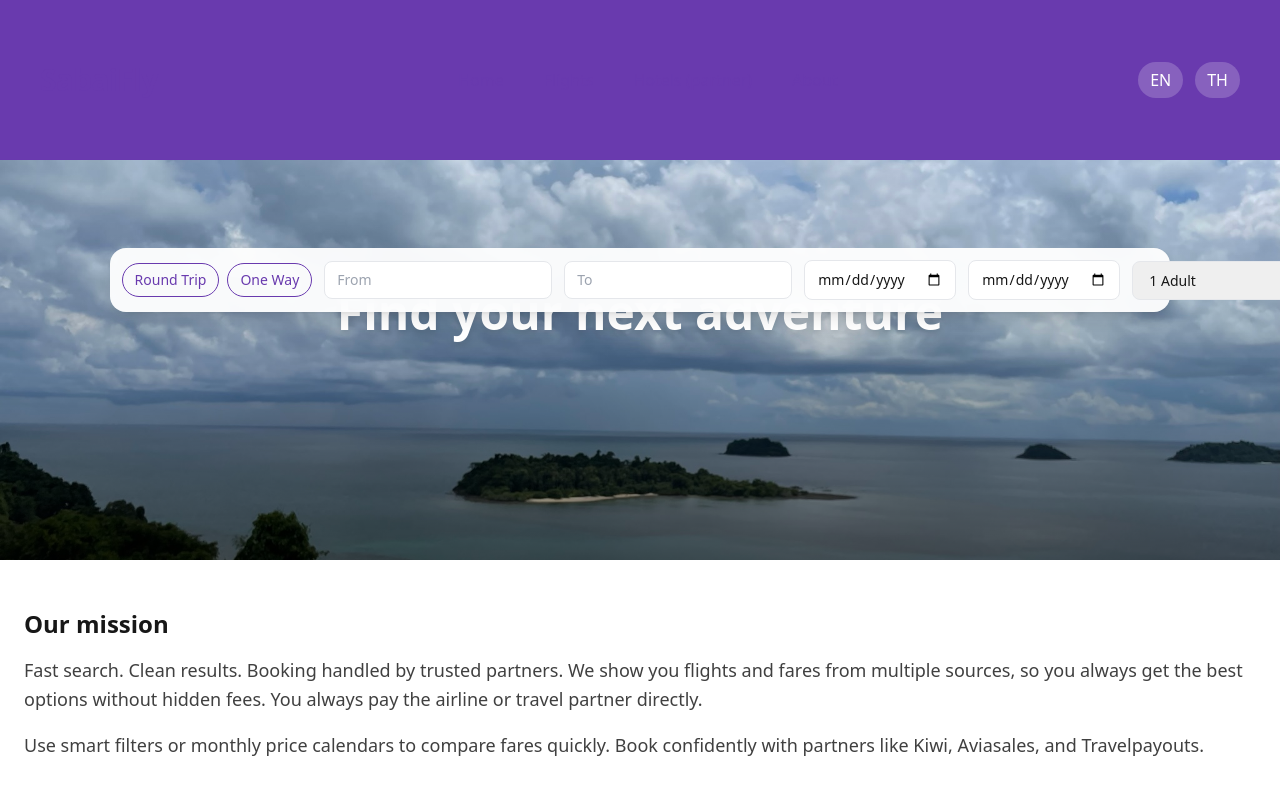
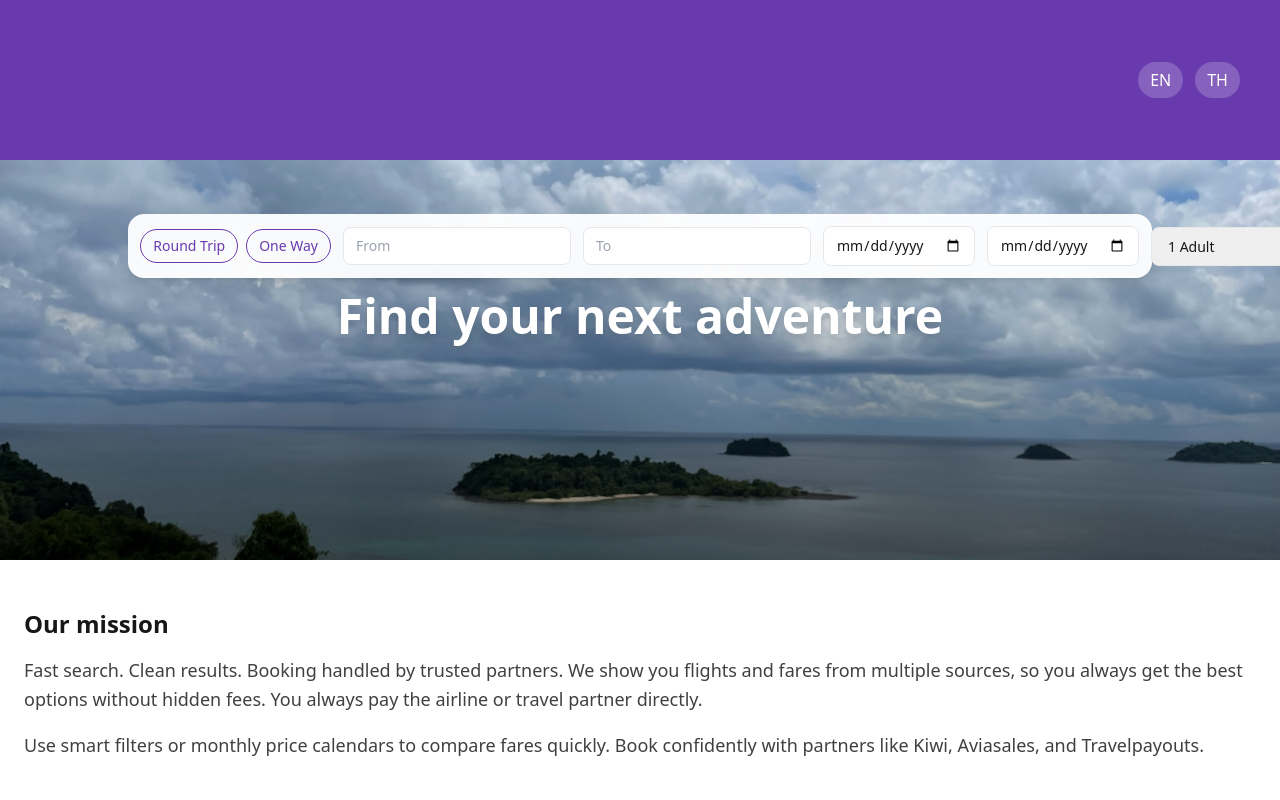
Before and after one commit to GarethScott007/sabaifly-site, a Next.js app: page / in a window 1280 px wide. Shown: the top 800 px of the page. Built offline with nearby package versions, Linux system fonts and the light colour scheme.

Commit message:
Update page.tsx

```diff
--- a/app/page.tsx
+++ b/app/page.tsx
@@ -1,13 +1,10 @@
 import Image from "next/image";
-import Header from "@/components/Header";
 import SearchForm from "@/components/SearchForm";
 import Link from "next/link";
 
 export default function Home() {
   return (
     <main className="flex flex-col items-center bg-white text-neutral-900 min-h-screen">
-      {/* Header */}
-
       {/* Hero Section */}
       <section className="relative w-full h-[420px] md:h-[400px] overflow-visible">
         {/* Background Image */}
@@ -19,19 +16,19 @@ export default function Home() {
           className="object-cover object-center z-0"
         />
 
-        {/* Gradient Overlay for readability */}
+        {/* Gradient Overlay */}
         <div className="absolute inset-0 bg-gradient-to-t from-black/50 via-black/10 to-transparent z-10" />
 
         {/* Hero Content */}
         <div className="absolute inset-0 z-20 flex flex-col items-center justify-center px-4">
-          <h1 className="text-white text-4xl md:text-5xl font-semibold drop-shadow-lg mb-8 text-center">
+          <h1 className="text-white text-4xl md:text-5xl font-semibold drop-shadow-lg mb-6 text-center">
             Find your next adventure
           </h1>
 
           {/* Search Bar */}
-         <div className="w-[92%] md:w-[88%] lg:w-[85%] bg-white/95 backdrop-blur-md rounded-2xl shadow-lg p-2 md:p-3 translate-y-[-120px]">
-  <SearchForm />
-</div>
+          <div className="w-[92%] md:w-[88%] lg:w-[82%] bg-white/95 backdrop-blur-md rounded-2xl shadow-lg p-2 md:p-3 translate-y-[-150px]">
+            <SearchForm />
+          </div>
         </div>
       </section>
 
```
